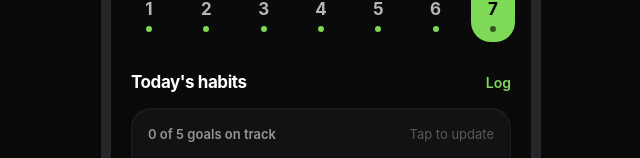
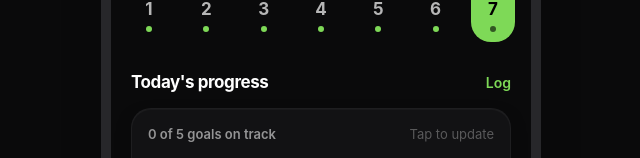
Before and after one commit to Zaggy887/SHO-App, a React (Vite) app: page / in a window 1280 px wide. Shown: the part 247-405 px from the top of the page, without its empty margins (319-959 px from the left). Built offline with nearby package versions, Linux system fonts and the light colour scheme.

Commit message:
Updated Dashboard.tsx

```diff
--- a/src/screens/Dashboard.tsx
+++ b/src/screens/Dashboard.tsx
@@ -150,7 +150,7 @@ export default function Dashboard() {
 
       {/* Today's habits — your data at a glance */}
       <Reveal delay={120}>
-        <Section title="Today's habits" action="Log" onAction={() => nav.open('logHabit')} tight />
+        <Section title="Today's progress" action="Log" onAction={() => nav.open('logHabit')} tight />
         {t.adjusted && <p className="-mt-1 mb-3 text-[12px] text-accent-purple">Targets eased for exam season</p>}
         <div className="card p-4">
           <div className="mb-4 flex items-center gap-2 text-[13px]">
```
